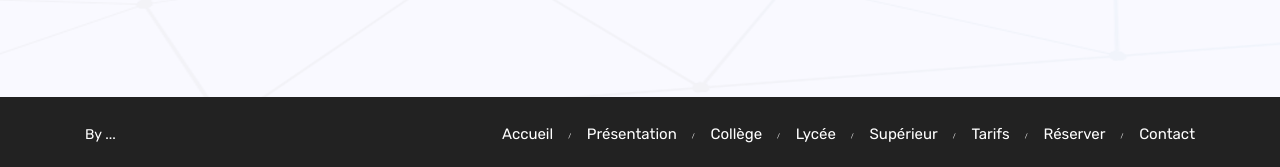
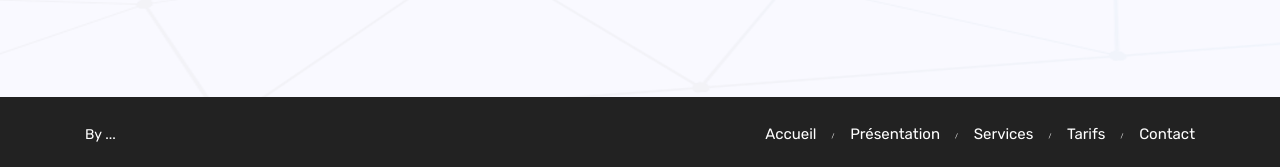
Before and after one commit to Abdellah-Sk/projet-s, a plain HTML site: page service.html in a window 1280 px wide. Shown: the part 4175-4342 px from the top of the page. Drawn offline with Linux system fonts and the light colour scheme; some packages are replaced by stand-ins of ours.

Commit message:
nav footer

```diff
--- a/service.html
+++ b/service.html
@@ -382,12 +382,9 @@
                             <ul>
                                 <li class="active-menu"><a href="#rs-header">Accueil</a></li>
                                 <li><a href="#rs-why-us">Présentation</a></li>
-                                <li><a href="#rs-college">Collège</a></li>
-                                <li><a href="#rs-lycee">Lycée</a></li>
-                                <li><a href="#rs-univ">Supérieur</a></li>
+                                <li><a href="#rs-college">Services</a></li>
                                 <li><a href="#rs-pricing">Tarifs</a></li>
-                                <li><a href="#rs-reserv">Réserver</a></li>
-                                <li><a class="active" href="#rs-contact">Contact</a></li>
+                                <li><a href="#rs-contact">Contact</a></li>
 
                             </ul>
                         </div>
```
